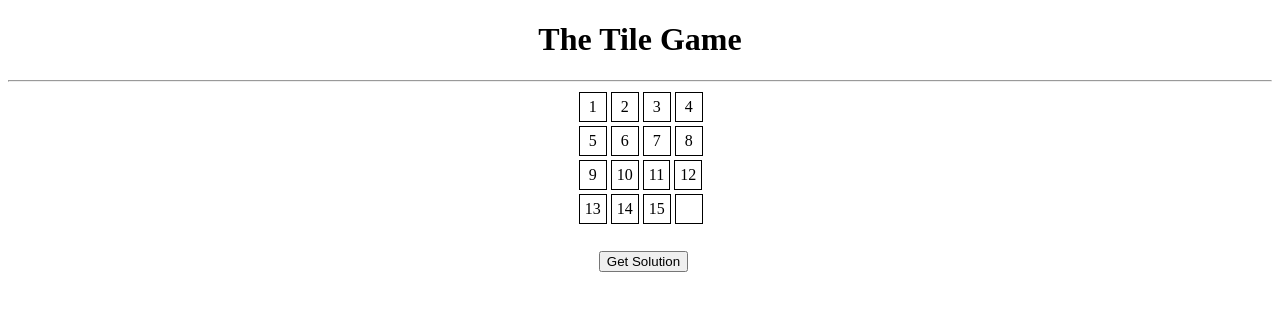
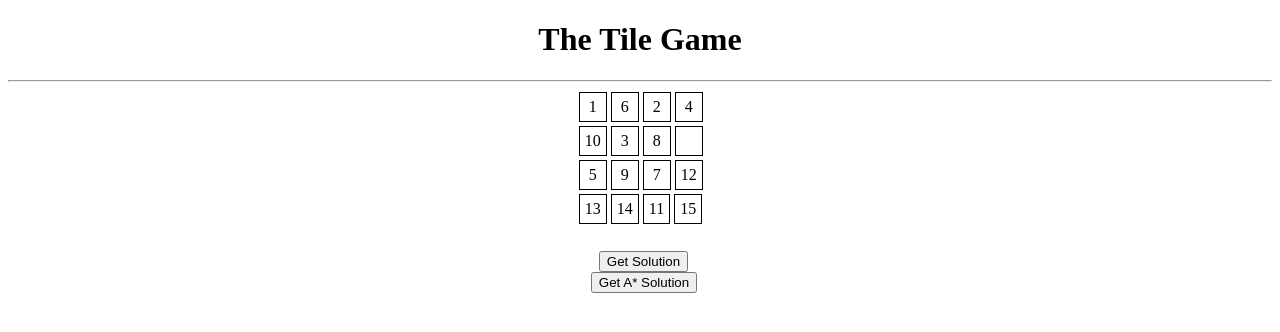
Before and after one commit to devjoshdev/next-tile-game-v1, a Next.js app: page / in a window 1280 px wide. Shown: the top 332 px of the page. Built offline with nearby package versions, Linux system fonts and the light colour scheme.

Commit message:
Implement A* Search Algorithm

```diff
--- a/components/TileBoard.js
+++ b/components/TileBoard.js
@@ -193,12 +193,85 @@ const TileBoard = () => {
         }
         console.log("hit the end!");
     }
+    const findValueFromMap = (elem, map) => {
+        let keys = Array.from(map.keys());
+        let vals = Array.from(map.values());
+        for (let i = 0; i < keys.length; i++) {
+            if (compareBoards(keys[i], elem)) {
+                return vals[i];
+            }
+        }
+        return Infinity;
+    }
+    const findElement = (state, num) => {
+        for (let i = 0; i < state.length; i++) {
+            for (let j = 0; j < state[i].length; j++) {
+                if (state[i][j] === num) {
+                    return [i, j];
+                }
+            }
+        }
+        return [-1, -1];
+    }
+    const manhattanDistance = (state) => {
+        let currentNum = 1;
+        let mDistance = 0;
+        for (let i = 0; i < state.length; i++) {
+            for (let j = 0; j < state[i].length; j++) {
+                const [foundX, foundY] = findElement(state, currentNum);
+                mDistance += Math.abs(foundX - i);
+                mDistance += Math.abs(foundY - j);
+                currentNum === 15 ? currentNum = -1 : currentNum++;
+            }
+        }
+        return mDistance;
+    }
+    const solveWithAStar = (state) => {
+        let openSet = [];
+        openSet.push([state, "", manhattanDistance(state)]);
+        let cameFrom = new Map();
+        let gScore = new Map();
+        gScore.set(state, 0);
+        let fScore = new Map();
+        fScore.set(state, manhattanDistance(state));
+        while (openSet.length !== 0) {
+            let [currentNode, currentMove, currentFScore] = openSet.shift();
+            if (isGoalState(currentNode)) {
+                return reconstructPath(currentNode, currentMove, cameFrom);
+            }
+            ["ArrowUp", "ArrowLeft", "ArrowDown", "ArrowRight"].forEach(move => {
+                if (isValidMove(currentNode, move)) {
+                    let neighbor = performMove(currentNode, move, false);
+                    let tentativeGScore = findValueFromMap(currentNode, gScore) + 1;
+                    if (tentativeGScore < findValueFromMap(neighbor, gScore)) {
+                        let newFScore = tentativeGScore + manhattanDistance(neighbor);
+                        cameFrom.set([neighbor, move], [currentNode, currentMove]);
+                        gScore.set(neighbor, tentativeGScore);
+                        fScore.set(neighbor, newFScore);
+                        if (!boardContained(neighbor, openSet.map(elem => elem[0]))) {
+                            let indexForInsert;
+                            for (indexForInsert = 0; indexForInsert < openSet.length; indexForInsert++) {
+                                let [openSetBoard, openSetMove, openSetFScore] = openSet[indexForInsert];
+                                if (newFScore < openSetFScore) {
+                                    break;
+                                }
+                            }
+                            openSet.splice(indexForInsert, 0, [neighbor, move, newFScore]);
+                        }
+                    }
+
+                }
+            });
+
+        }
+        console.log("Did not find solution");
+    }
 
     const [board, setBoard] = useState([
-        [1, 2, 3, 4],
-        [5, 6, 7, 8],
-        [9, 10, 11, 12],
-        [13, 14, 15, -1],
+        [1, 6, 2, 4],
+        [10, 3, 8, -1],
+        [5, 9, 7, 12],
+        [13, 14, 11, 15],
     ]);
     useEffect(() => {
         const handleKeyPress = (e) => {
@@ -229,6 +302,7 @@ const TileBoard = () => {
                 )
             })}
             <button style={{display: "flex", justifyContent: "center", marginLeft: "22px", marginTop: "25px",}} onClick={() => {console.log(solveWithBFS(board));}}>Get Solution</button>
+            <button style={{display: "flex", justifyContent: "center", marginLeft: "14px",}} onClick={() => {console.log(solveWithAStar(board));}}>Get A* Solution</button>
         </div>
     )
 };
```
